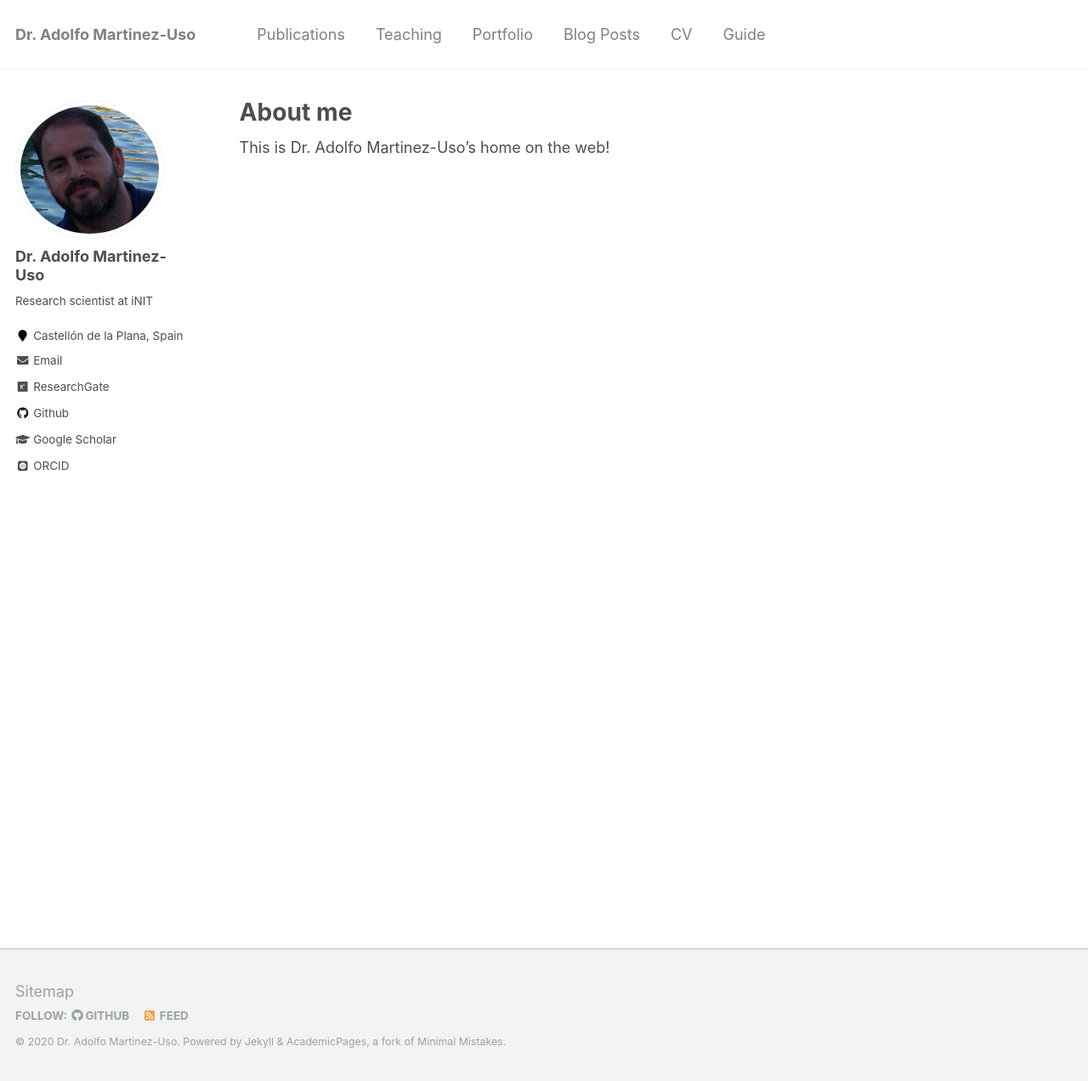
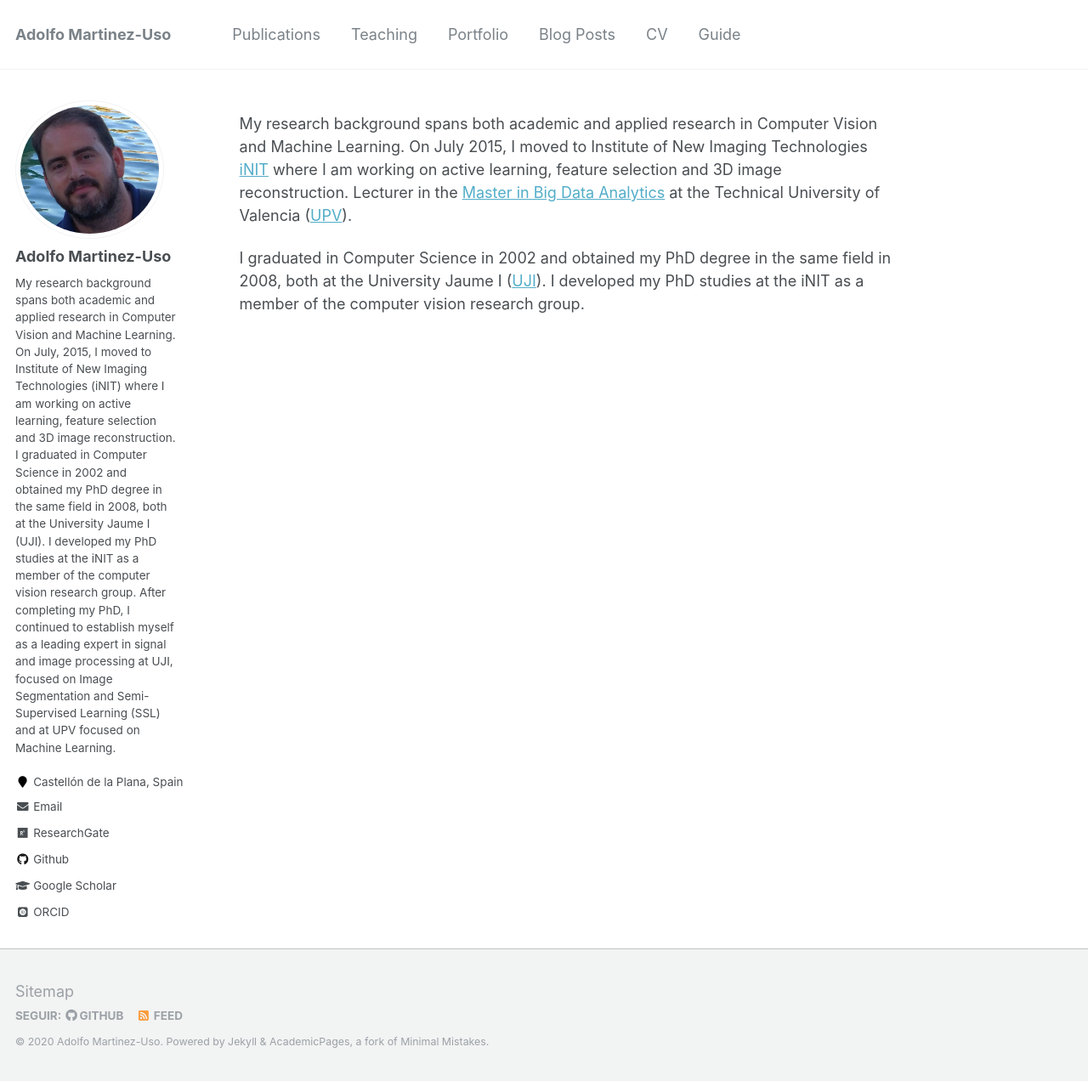
Before and after one commit to auso/auso.github.io, a Jekyll site: the page built from _pages/about.md, in a window 1280 px wide and 1272 px high. Shown: the whole window at 85% size. Built offline with Jekyll 4.4.1, drawn with Linux system fonts in a browser that asks for light colours; some web fonts are replaced.

Commit message:
Updating my website

```diff
--- a/_config.yml
+++ b/_config.yml
@@ -6,11 +6,11 @@
 # `jekyll serve`. If you change this file, please restart the server process.
 
 # Site Settings
-locale                   : "en-US"
-title                    : "Dr. Adolfo Martinez-Uso"
+locale                   : "es-ES"
+title                    : "Adolfo Martinez-Uso"
 title_separator          : "-"
-name                     : &name "Dr. Adolfo Martinez-Uso"
-description              : &description "Research scientist at iNIT"
+name                     : &name "Adolfo Martinez-Uso"
+description              : &description "Postdoctoral researcher in Computer Vision at iNIT"
 url                      : https://auso.github.io # the base hostname & protocol for your site e.g. "https://mmistakes.github.io"
 baseurl                  : "" # the subpath of your site, e.g. "/blog"
 repository               : "auso.github.io"
@@ -80,9 +80,9 @@ analytics:
 
 # Site Author
 author:
-  name             : "Dr. Adolfo Martinez-Uso"
+  name             : "Adolfo Martinez-Uso"
   avatar           : "cara_ADF.jpg"
-  bio              : "Research scientist at iNIT"
+  bio              : "My research background spans both academic and applied research in Computer Vision and Machine Learning. On July, 2015, I moved to Institute of New Imaging Technologies (iNIT) where I am working on active learning, feature selection and 3D image reconstruction. I graduated in Computer Science in 2002 and obtained my PhD degree in the same field in 2008, both at the University Jaume I (UJI). I developed my PhD studies at the iNIT as a member of the computer vision research group. After completing my PhD, I continued to establish myself as a leading expert in signal and image processing at UJI, focused on Image Segmentation and Semi-Supervised Learning (SSL) and at UPV focused on Machine Learning."
   location         : "Castellón de la Plana, Spain"
   employer         :
   pubmed           :
--- a/_pages/about.md
+++ b/_pages/about.md
@@ -1,11 +1,13 @@
 ---
 permalink: /
-title: "About me"
-excerpt: "About me"
+title: ""
+excerpt: ""
 author_profile: true
 redirect_from:
   - /about/
   - /about.html
 ---
 
-This is Dr. Adolfo Martinez-Uso's home on the web!
+My research background spans both academic and applied research in Computer Vision and Machine Learning. On July 2015, I moved to Institute of New Imaging Technologies [iNIT](http://www.init.uji.es/) where I am working on active learning, feature selection and 3D image reconstruction. Lecturer in the [Master in Big Data Analytics](http://bigdata.inf.upv.es/) at the Technical University of Valencia ([UPV](http://www.upv.es/)).
+
+I graduated in Computer Science in 2002 and obtained my PhD degree in the same field in 2008, both at the University Jaume I ([UJI](www.uji.es)). I developed my PhD studies at the iNIT as a member of the computer vision research group.
```
Also changed, not shown: _pages/cv.md (+2 -4 lines), images/cara_ADF.jpg.
